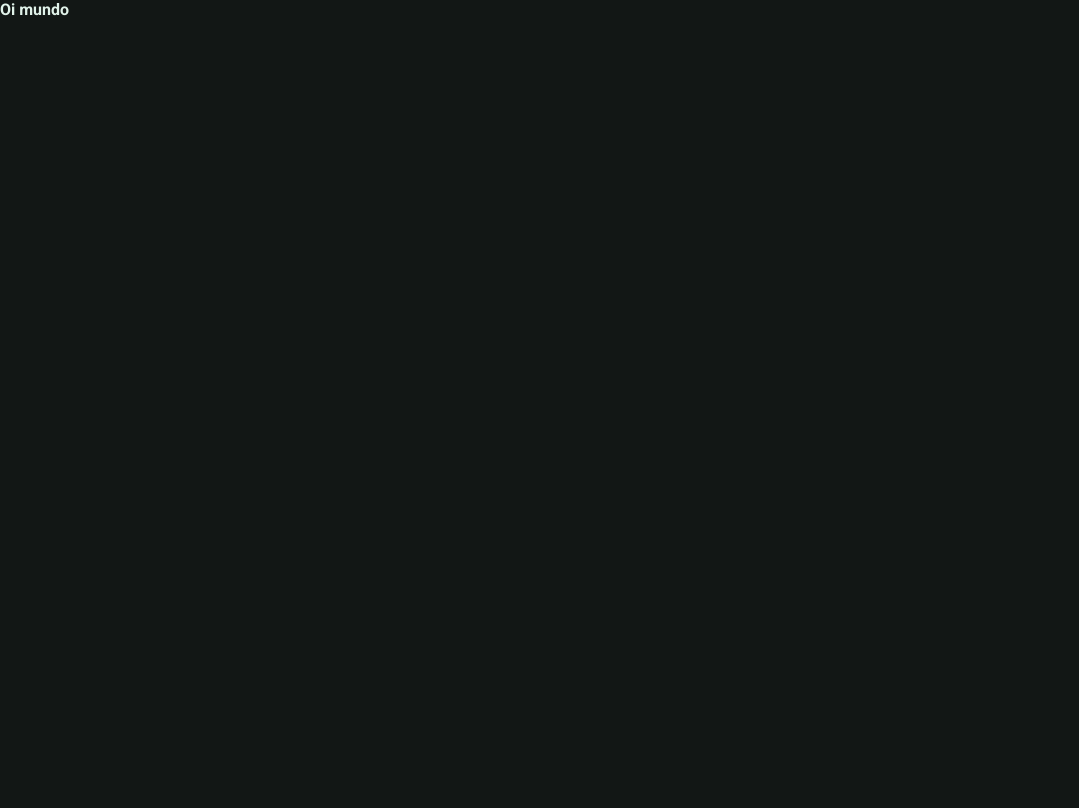
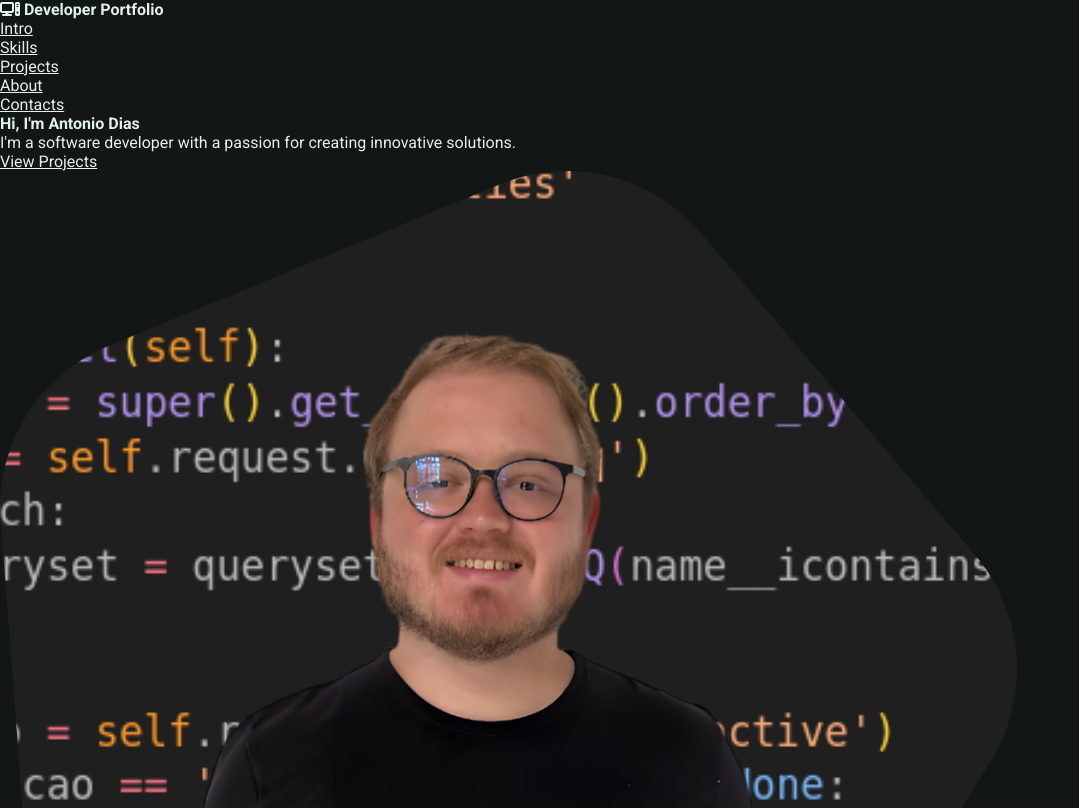
Before and after one commit to antonioisaacdias/portfoliodev, a plain HTML site: page src/index.html in a window 1280 px wide. Shown: the top 808 px of the page, without its empty margins (0-1079 px from the left). Drawn offline with Linux system fonts and the light colour scheme.

Commit message:
feat: Implementa Html da intro

```diff
--- a/src/index.html
+++ b/src/index.html
@@ -10,9 +10,57 @@
     <link rel="stylesheet" href="styles/index.css">
 
     <link href="https://fonts.googleapis.com/css2?family=Roboto:ital,wght@0,100..900;1,100..900&display=swap" rel="stylesheet">
+    <link rel="stylesheet" href="https://cdnjs.cloudflare.com/ajax/libs/font-awesome/6.5.1/css/all.min.css">
+
 </head>
 <body>
-    <h1>Oi mundo</h1>
+    <header>
+        <nav>
+            <div>
+                <i class="fa-solid fa-computer"></i>
+                <strong>Developer Portfolio</strong>
+            </div>
+            <ul>
+                <li><a href="#intro">Intro</a></li>
+                <li><a href="#skills">Skills</a></li>
+                <li><a href="#projects">Projects</a></li>
+                <li><a href="#about">About</a></li>
+                <li><a href="#contacts">Contacts</a></li>
+            </ul>
+        </nav>
+    </header>
+    <main>
+        <section name="intro">
+            <div>
+                <h1>Hi, I'm Antonio Dias</h1>
+                <p>I'm a software developer with a passion for creating innovative solutions.</p>
+                <a href="#projects">View Projects</a>
+            </div>
+            <div>
+                <div>
+                    <img src="assets/imgs/antonio.png" alt="Antonio Dias">
+                </div>
+            </div>
+        </section>
+        <section name="skills">
+
+        </section>
+        <section name="projects">
+
+        </section>
+        <section name="about">
+
+        </section>
+        <section name="contacts">
+
+        </section>
+    </main>
+    <footer>
+        <div>
+            <p>© 2025 Developer Portfolio</p>
+            <p>create with ♥ by Antonio Dias</p>
+        </div>
+    </footer>
     <script src="js/app.js" type=""></script>
 </body>
 </html>
```
Also changed, not shown: src/assets/imgs/antonio.png (added).
